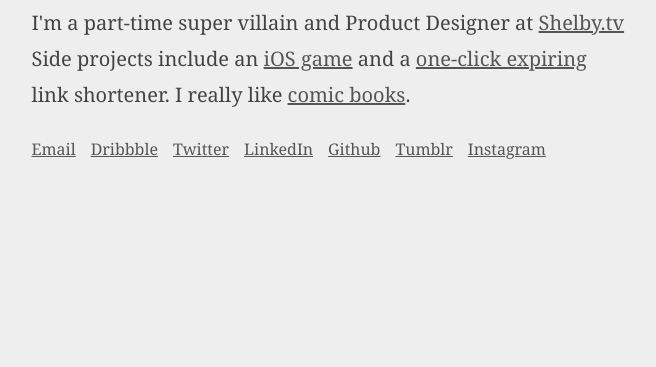
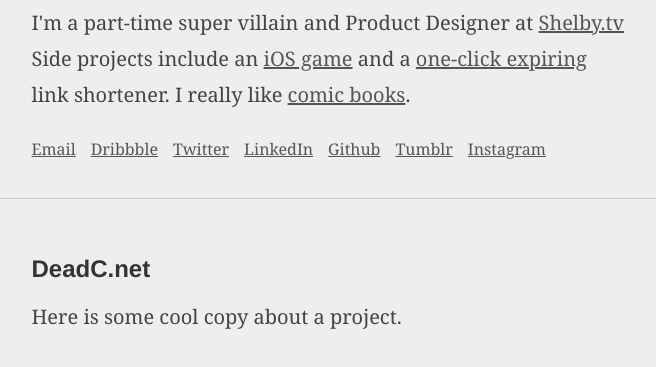
Before and after one commit to vincentiadevaia/vincentvondoom, a plain HTML site: page index.html in a window 1280 px wide. Shown: the part 275-642 px from the top of the page, without its empty margins (311-967 px from the left). Drawn offline with nearby package versions, Linux system fonts and the light colour scheme.

Commit message:
Adding projects

```diff
--- a/index.html
+++ b/index.html
@@ -37,7 +37,14 @@
 			</ul>
 	</div>
 </div>
-
+<hr class="break" />
+<div class="image">
+	<div class="imagewrapper">
+		<h2 class="h2">DeadC.net</h2>
+		<p class="p">Here is some cool copy about a project.
+		 </p>
+	</div>
+</div>
 
 </body>
 
--- a/style.css
+++ b/style.css
@@ -51,9 +51,9 @@ a:hover {color:#777777;}
 a:active {color:#555555;}
 
 .break {
-	background-color: #d3d3d3;
+	background-color: #cccccc;
  	height: 1px;
- 	margin-top: 0px;
+ 	margin-top: 70px;
  	margin-bottom: 0px;
  	border: none;
 }
@@ -93,6 +93,14 @@ a:active {color:#555555;}
 	padding-top: 145px;
 	line-height: 2.5;
 }
+.h2 {
+	font-family: 'Helvetica Neue',Helvetica,Arial,Sans-Serif;
+	font-weight: 800;
+	color:#333333;
+	font-size: 24px;
+	padding-top: 40px;
+	line-height: 2.5;
+}
 .header {
  	/*background-color: #ff5151;*/
  	width: 100%;
@@ -102,6 +110,16 @@ a:active {color:#555555;}
 .headwrapper {
 	padding-top: 50px;
 	width: 350px;
+	margin: auto;
+}
+.image {
+ 	width: 100%;
+ 	text-align: left;
+ 	/*padding-bottom: 50px;*/
+	}
+.imagewrapper {
+	padding-top: 0px;
+	width: 595px;
 	margin: auto;
 }
 .p{
```
